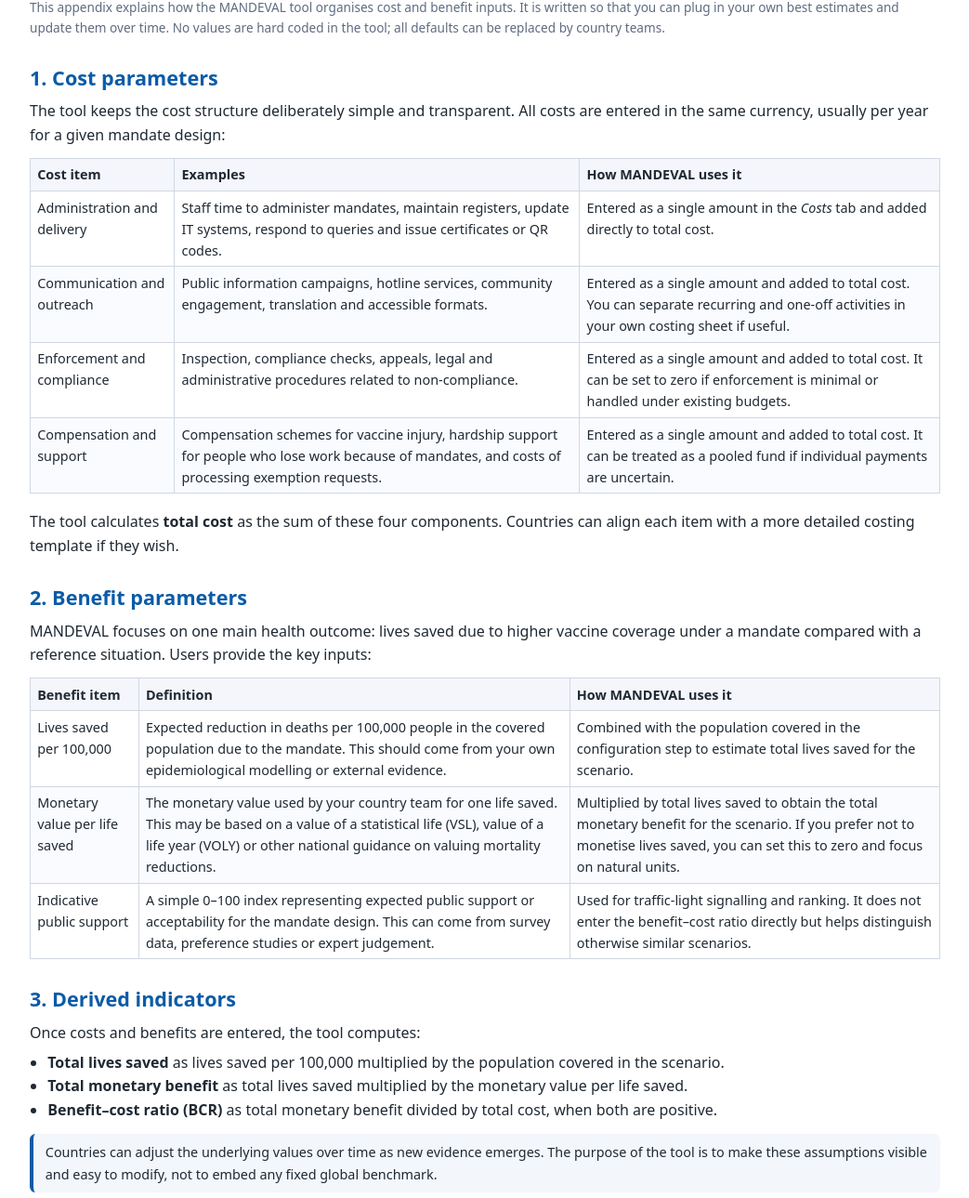
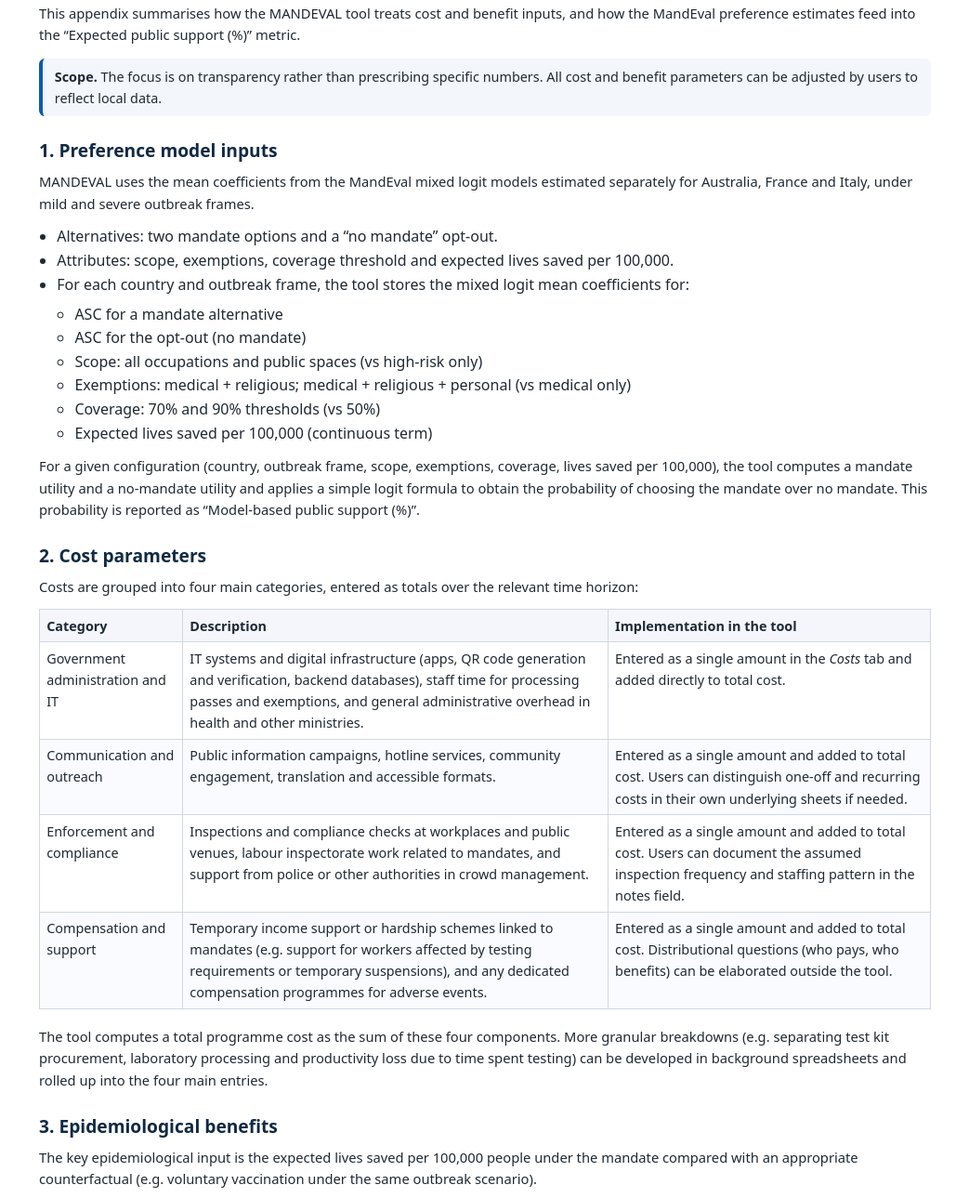
Before and after one commit to DrGenie/MANDEVAL-DecisionAid-V1, a plain HTML site: page technical-appendix.html in a window 1280 px wide. Shown: the part 87-1376 px from the top of the page at 93% size, without its empty margins (118-1161 px from the left). Drawn offline with Linux system fonts and the light colour scheme.

Commit message:
Update technical-appendix.html

```diff
--- a/technical-appendix.html
+++ b/technical-appendix.html
@@ -14,29 +14,31 @@
       line-height: 1.6;
     }
     main {
-      max-width: 980px;
+      max-width: 960px;
       margin: 0 auto;
-      padding: 1.8rem 1.2rem 2.4rem;
+      padding: 1.4rem 1rem 2rem;
+    }
+    h1, h2, h3 {
+      font-weight: 650;
+      color: #102a43;
     }
     h1 {
-      font-size: 1.8rem;
-      margin: 0 0 0.6rem;
-      color: #0b5ba7;
+      font-size: 1.5rem;
+      margin-bottom: 0.8rem;
     }
     h2 {
-      font-size: 1.35rem;
-      margin-top: 1.6rem;
+      font-size: 1.2rem;
+      margin-top: 1.4rem;
       margin-bottom: 0.4rem;
-      color: #0b5ba7;
     }
     h3 {
-      font-size: 1.1rem;
-      margin-top: 1.1rem;
+      font-size: 1rem;
+      margin-top: 1rem;
       margin-bottom: 0.3rem;
-      color: #0f4c81;
     }
     p {
-      margin: 0.4rem 0;
+      margin: 0.4rem 0 0.7rem;
+      font-size: 0.92rem;
     }
     ul, ol {
       margin: 0.4rem 0 0.7rem;
@@ -69,43 +71,75 @@
     tbody tr:nth-child(even) td {
       background: #fafbff;
     }
-    .small {
+    code {
+      font-family: ui-monospace, SFMono-Regular, Menlo, Monaco, Consolas, "Liberation Mono", "Courier New", monospace;
       font-size: 0.85rem;
-      color: #5f6c80;
+      background: #f7fafc;
+      padding: 0.1rem 0.25rem;
+      border-radius: 0.25rem;
     }
   </style>
 </head>
 <body>
 <main>
-  <header>
-    <h1>MANDEVAL Technical Appendix</h1>
-    <p class="small">
-      This appendix explains how the MANDEVAL tool organises cost and benefit inputs. It is
-      written so that you can plug in your own best estimates and update them over time.
-      No values are hard coded in the tool; all defaults can be replaced by country teams.
+  <h1>MANDEVAL – Technical appendix</h1>
+  <p>
+    This appendix summarises how the MANDEVAL tool treats cost and benefit inputs, and how
+    the MandEval preference estimates feed into the “Expected public support (%)” metric.
   </p>
-  </header>
 
-  <section>
-    <h2>1. Cost parameters</h2>
+  <div class="note">
+    <strong>Scope.</strong> The focus is on transparency rather than prescribing specific
+    numbers. All cost and benefit parameters can be adjusted by users to reflect local data.
+  </div>
+
+  <h2>1. Preference model inputs</h2>
   <p>
-      The tool keeps the cost structure deliberately simple and transparent. All costs are entered
-      in the same currency, usually per year for a given mandate design:
+    MANDEVAL uses the mean coefficients from the MandEval mixed logit models estimated
+    separately for Australia, France and Italy, under mild and severe outbreak frames.
+  </p>
+  <ul>
+    <li>Alternatives: two mandate options and a “no mandate” opt-out.</li>
+    <li>Attributes: scope, exemptions, coverage threshold and expected lives saved per 100,000.</li>
+    <li>
+      For each country and outbreak frame, the tool stores the mixed logit mean coefficients
+      for:
+      <ul>
+        <li>ASC for a mandate alternative</li>
+        <li>ASC for the opt-out (no mandate)</li>
+        <li>Scope: all occupations and public spaces (vs high-risk only)</li>
+        <li>Exemptions: medical + religious; medical + religious + personal (vs medical only)</li>
+        <li>Coverage: 70% and 90% thresholds (vs 50%)</li>
+        <li>Expected lives saved per 100,000 (continuous term)</li>
+      </ul>
+    </li>
+  </ul>
+  <p>
+    For a given configuration (country, outbreak frame, scope, exemptions, coverage, lives saved
+    per 100,000), the tool computes a mandate utility and a no-mandate utility and applies a
+    simple logit formula to obtain the probability of choosing the mandate over no mandate.
+    This probability is reported as “Model-based public support (%)”.
+  </p>
+
+  <h2>2. Cost parameters</h2>
+  <p>
+    Costs are grouped into four main categories, entered as totals over the relevant time horizon:
   </p>
   <table>
     <thead>
     <tr>
-        <th>Cost item</th>
-        <th>Examples</th>
-        <th>How MANDEVAL uses it</th>
+      <th>Category</th>
+      <th>Description</th>
+      <th>Implementation in the tool</th>
     </tr>
     </thead>
     <tbody>
     <tr>
-        <td>Administration and delivery</td>
+      <td>Government administration and IT</td>
       <td>
-          Staff time to administer mandates, maintain registers, update IT systems,
-          respond to queries and issue certificates or QR codes.
+        IT systems and digital infrastructure (apps, QR code generation and verification,
+        backend databases), staff time for processing passes and exemptions, and general
+        administrative overhead in health and other ministries.
       </td>
       <td>
         Entered as a single amount in the <em>Costs</em> tab and added directly to total cost.
@@ -118,114 +152,100 @@
         translation and accessible formats.
       </td>
       <td>
-          Entered as a single amount and added to total cost. You can separate recurring
-          and one-off activities in your own costing sheet if useful.
+        Entered as a single amount and added to total cost. Users can distinguish
+        one-off and recurring costs in their own underlying sheets if needed.
       </td>
     </tr>
     <tr>
       <td>Enforcement and compliance</td>
       <td>
-          Inspection, compliance checks, appeals, legal and administrative procedures
-          related to non-compliance.
+        Inspections and compliance checks at workplaces and public venues, labour inspectorate
+        work related to mandates, and support from police or other authorities in crowd management.
       </td>
       <td>
-          Entered as a single amount and added to total cost. It can be set to zero if
-          enforcement is minimal or handled under existing budgets.
+        Entered as a single amount and added to total cost. Users can document the assumed
+        inspection frequency and staffing pattern in the notes field.
       </td>
     </tr>
     <tr>
       <td>Compensation and support</td>
       <td>
-          Compensation schemes for vaccine injury, hardship support for people who lose work
-          because of mandates, and costs of processing exemption requests.
+        Temporary income support or hardship schemes linked to mandates (e.g. support for
+        workers affected by testing requirements or temporary suspensions), and any dedicated
+        compensation programmes for adverse events.
       </td>
       <td>
-          Entered as a single amount and added to total cost. It can be treated as a pooled
-          fund if individual payments are uncertain.
+        Entered as a single amount and added to total cost. Distributional questions
+        (who pays, who benefits) can be elaborated outside the tool.
       </td>
     </tr>
     </tbody>
   </table>
+
   <p>
-      The tool calculates <strong>total cost</strong> as the sum of these four components.
-      Countries can align each item with a more detailed costing template if they wish.
+    The tool computes a total programme cost as the sum of these four components. More granular
+    breakdowns (e.g. separating test kit procurement, laboratory processing and productivity
+    loss due to time spent testing) can be developed in background spreadsheets and rolled up
+    into the four main entries.
   </p>
-  </section>
 
-  <section>
-    <h2>2. Benefit parameters</h2>
+  <h2>3. Epidemiological benefits</h2>
   <p>
-      MANDEVAL focuses on one main health outcome: lives saved due to higher vaccine coverage
-      under a mandate compared with a reference situation. Users provide the key inputs:
-    </p>
-    <table>
-      <thead>
-      <tr>
-        <th>Benefit item</th>
-        <th>Definition</th>
-        <th>How MANDEVAL uses it</th>
-      </tr>
-      </thead>
-      <tbody>
-      <tr>
-        <td>Lives saved per 100,000</td>
-        <td>
-          Expected reduction in deaths per 100,000 people in the covered population due to the
-          mandate. This should come from your own epidemiological modelling or external evidence.
-        </td>
-        <td>
-          Combined with the population covered in the configuration step to estimate total
-          lives saved for the scenario.
-        </td>
-      </tr>
-      <tr>
-        <td>Monetary value per life saved</td>
-        <td>
-          The monetary value used by your country team for one life saved. This may be based
-          on a value of a statistical life (VSL), value of a life year (VOLY) or other national
-          guidance on valuing mortality reductions.
-        </td>
-        <td>
-          Multiplied by total lives saved to obtain the total monetary benefit for the scenario.
-          If you prefer not to monetise lives saved, you can set this to zero and focus on
-          natural units.
-        </td>
-      </tr>
-      <tr>
-        <td>Indicative public support</td>
-        <td>
-          A simple 0–100 index representing expected public support or acceptability
-          for the mandate design. This can come from survey data, preference studies or
-          expert judgement.
-        </td>
-        <td>
-          Used for traffic-light signalling and ranking. It does not enter the benefit–cost
-          ratio directly but helps distinguish otherwise similar scenarios.
-        </td>
-      </tr>
-      </tbody>
-    </table>
-  </section>
-
-  <section>
-    <h2>3. Derived indicators</h2>
-    <p>
-      Once costs and benefits are entered, the tool computes:
+    The key epidemiological input is the expected lives saved per 100,000 people under the
+    mandate compared with an appropriate counterfactual (e.g. voluntary vaccination under
+    the same outbreak scenario).
   </p>
   <ul>
-      <li><strong>Total lives saved</strong> as lives saved per 100,000 multiplied by the population
-        covered in the scenario.</li>
-      <li><strong>Total monetary benefit</strong> as total lives saved multiplied by the monetary
-        value per life saved.</li>
-      <li><strong>Benefit–cost ratio (BCR)</strong> as total monetary benefit divided by total cost,
-        when both are positive.</li>
+    <li>
+      Users specify a value for “Expected lives saved per 100,000”, which corresponds to the
+      MandEval DCE attribute.
+    </li>
+    <li>
+      The tool converts this into total lives saved by multiplying by the exposed population
+      and dividing by 100,000.
+    </li>
+    <li>
+      Users also enter a “Value per life saved” (for example a value of a statistical life).
+      The tool multiplies this by total lives saved to derive a monetary benefit.
+    </li>
   </ul>
-    <p class="note">
-      Countries can adjust the underlying values over time as new evidence emerges. The purpose
-      of the tool is to make these assumptions visible and easy to modify, not to embed any fixed
-      global benchmark.
+
+  <h2>4. Benefit–cost ratio and feasibility</h2>
+  <p>
+    The benefit–cost ratio (BCR) is computed as:
   </p>
-  </section>
+  <p><code>BCR = Monetary benefit / Total cost</code></p>
+  <p>
+    No discounting is performed inside the app; users are expected to ensure that all costs
+    and benefits are expressed over the same time horizon and in present-value terms if needed.
+  </p>
+  <p>
+    The model-based public support is used alongside the BCR to provide a simple feasibility
+    signal:
+  </p>
+  <ul>
+    <li><strong>≥ 70%</strong> – “Favourable”</li>
+    <li><strong>50–69%</strong> – “Mixed”</li>
+    <li><strong>&lt; 50%</strong> – “Challenging”</li>
+  </ul>
+
+  <h2>5. Interpretation and limitations</h2>
+  <p>
+    The numerical outputs are sensitive to:
+  </p>
+  <ul>
+    <li>The lives-saved inputs and their underlying epidemiological assumptions</li>
+    <li>The chosen value per life saved</li>
+    <li>How costs are measured and allocated between government, employers and individuals</li>
+    <li>The choice of outbreak scenario and mandate design</li>
+  </ul>
+  <p>
+    The MandEval preferences used to calculate public support are based on survey data
+    at a particular point in time. They capture stated preferences under experimental
+    conditions, not actual voting or behavioural responses. They are most useful for
+    comparing mandate designs <em>within</em> a country rather than predicting precise
+    approval percentages.
+  </p>
 </main>
 </body>
 </html>
```
Lines whose indentation alone changed are shown as unchanged.
